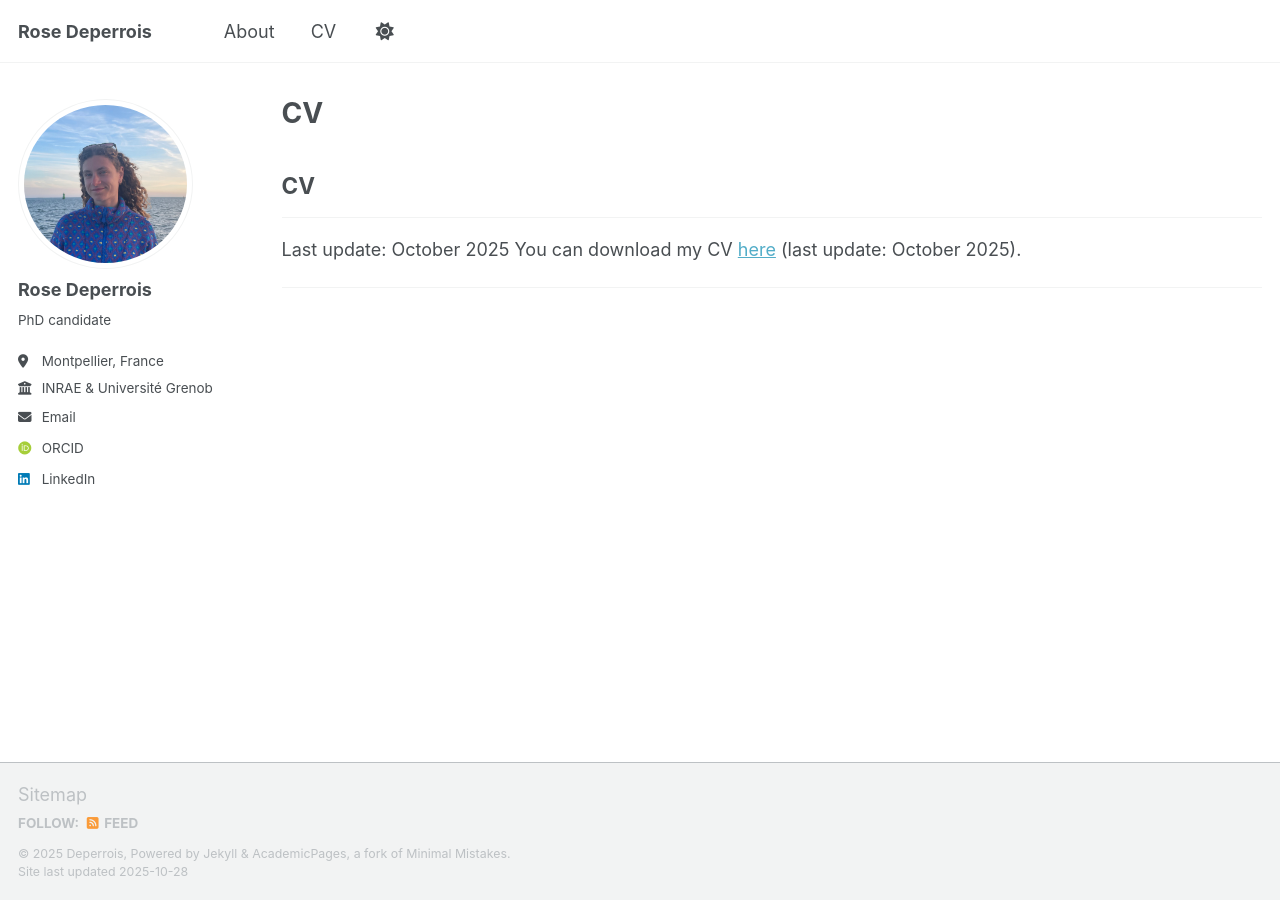
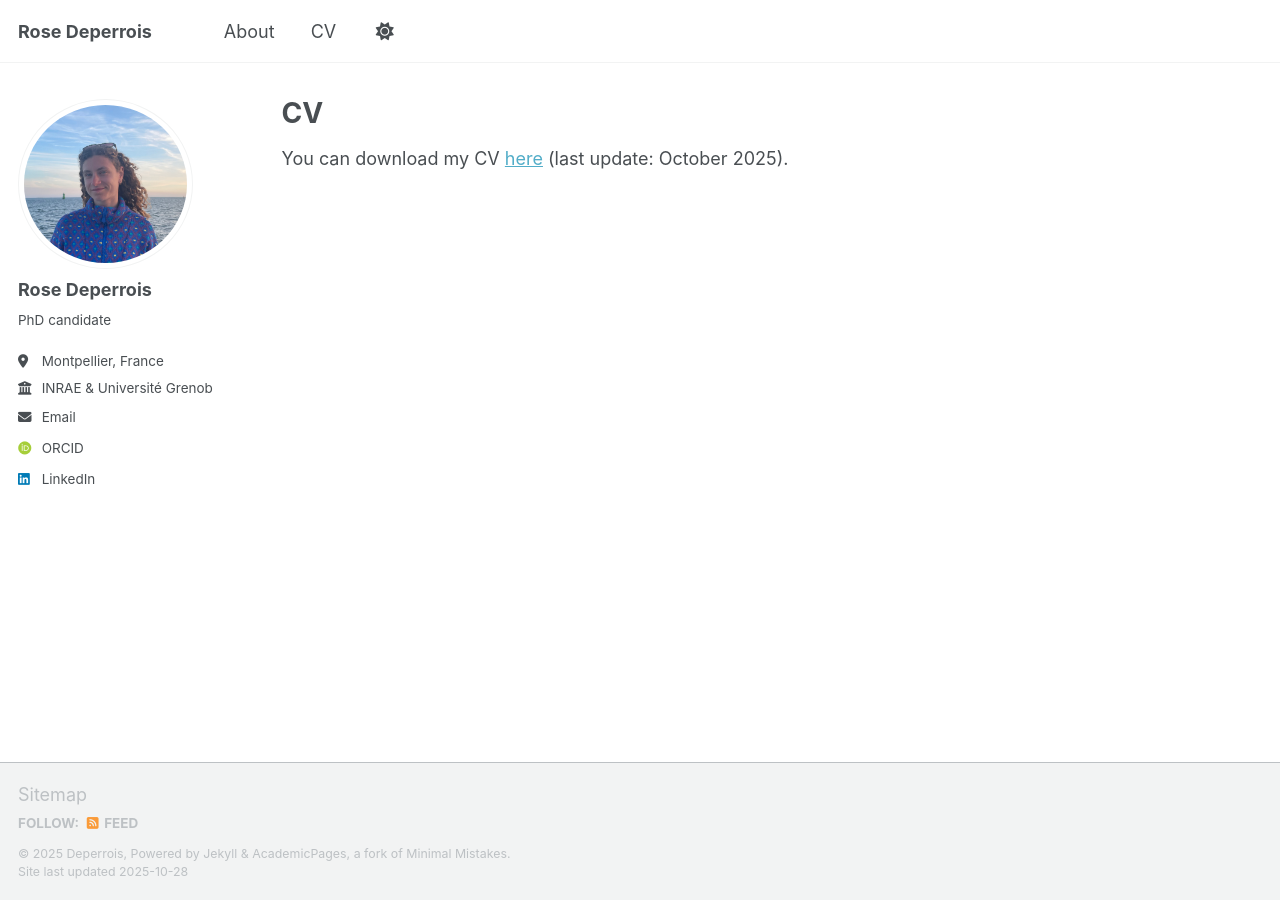
Before and after one commit to rosedeperrois/rosedeperrois.github.io, a Jekyll site: the page built from _pages/cv.md, in a window 1280 px wide. Built offline with Jekyll 4.4.1, drawn with Linux system fonts in a browser that asks for light colours; some web fonts are replaced; a script that is not in the unit is left out.

Commit message:
Update cv.md

```diff
--- a/_pages/cv.md
+++ b/_pages/cv.md
@@ -7,12 +7,4 @@ redirect_from:
   - /cv
 ---
 
-CV
-------
-
----
-
-Last update: October 2025
 You can download my CV [here](https://www.dropbox.com/scl/fi/anqr3pjb7ktu02xdk6dz1/CV_Rose-Deperrois_10_2025.pdf?rlkey=lnd6olbr7unursga4c08cpqsz&st=u6ap91en&dl=0) (last update: October 2025).
-
----
```
